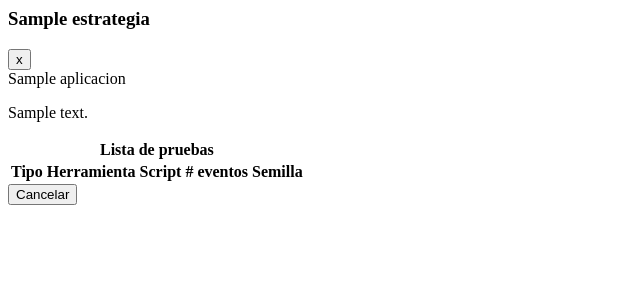
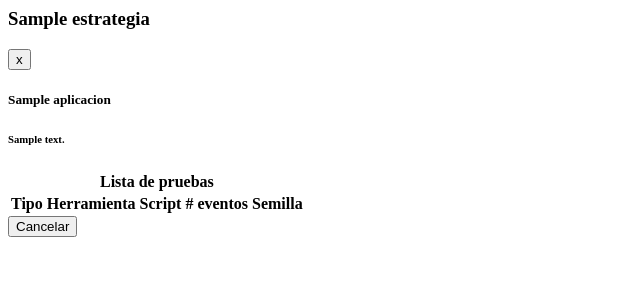
Before and after one commit to avargas20/MISO4208-202010, a Django app: page /estrategias/1/ in a window 1280 px wide. Shown: the top 300 px of the page, without its empty margins (0-640 px from the left). Run offline with Django 3.2, Linux system fonts and the light colour scheme; tables that the repository leaves empty hold one stand-in row (values such as "Sample post"); lists and menus that the app fills with data are empty; some libraries are stand-ins or nearby versions.

Commit message:
Se ajusta front para detalle_estrategia
(cherry picked from commit 373888b71b00aefa691282c757a1ea1207906eef)

```diff
--- a/templates/pruebas_app/detalle_estrategia.html
+++ b/templates/pruebas_app/detalle_estrategia.html
@@ -1,24 +1,20 @@
 <div class="modal-dialog modal-lg">
     <div class="modal-content">
-
-        <form role="form" id="form-version" enctype="multipart/form-data" class="needs-validation">
         <div class="modal-header">
             <h3>{{ estrategia.nombre }}</h3>
             <button type="button" class="close" data-dismiss="modal">x</button>
         </div>
         <div class="modal-body">
-                <div class="card">
-                    <div class="card-header">{{ estrategia.aplicacion.nombre }}</div>
-                    <div class="card-body">
-                        <p class="card-text"> {{ estrategia.descripcion }}</p>
-                    </div>
+            <div class="mb-3">
+                <h5 class="card-title">{{ estrategia.aplicacion.nombre }}</h5>
+                <h6 class="card-subtitle mb-2 text-muted">{{ estrategia.descripcion }}</h6>
             </div>
 
             <!--Table-->
             <table class="table table-hover table-fixed">
                 <!--Table head-->
                 <thead>
-                    <tr class="table-secondary" align="center">
+                <tr class="table-primary" align="center">
                     <th colspan="5">Lista de pruebas</th>
                 </tr>
                 <tr>
@@ -39,18 +35,14 @@
                     <td>{{ p.tipo.nombre }}</td>
                     <td>{{ p.herramienta.nombre }}</td>
                     <td>{{ p.filename }}</td>
-                            <td> </td>
-                            <td> </td>
+                    <td>-</td>
+                    <td>-</td>
                     {% else %}
                     <td>{{ p.tipo.nombre }}</td>
-                            <td> </td>
-                            <td> </td>
+                    <td>{%if estrategia.aplicacion.tipo.tipo == 'Web' %} Cypress {% else %} - {% endif %}</td>
+                    <td>-</td>
                     <td>{{ p.numero_eventos }}</td>
-                            {% if p.semilla == None %}
-                                <td> </td>
-                            {% else %}
-                                <td>{{ p.semilla }}</td>
-                            {% endif %}
+                    <td>{% if p.semilla == None %} - {% else %} {{ p.semilla }} {% endif %}</td>
                     {% endif %}
                 </tr>
                 {% endfor %}
@@ -63,10 +55,9 @@
 
         <div class="modal-footer">
             <div class="col-lg-12 text-right">
-                    <button type="button" class="btn btn-danger" onclick="return cerrar_modal()">Cancelar</button>
+                <button type="button" class="btn btn-secondary" onclick="return cerrar_modal()">Cancelar</button>
             </div>
         </div>
-        </form>
     </div>
 </div>
 
```
Lines whose indentation alone changed are shown as unchanged.
